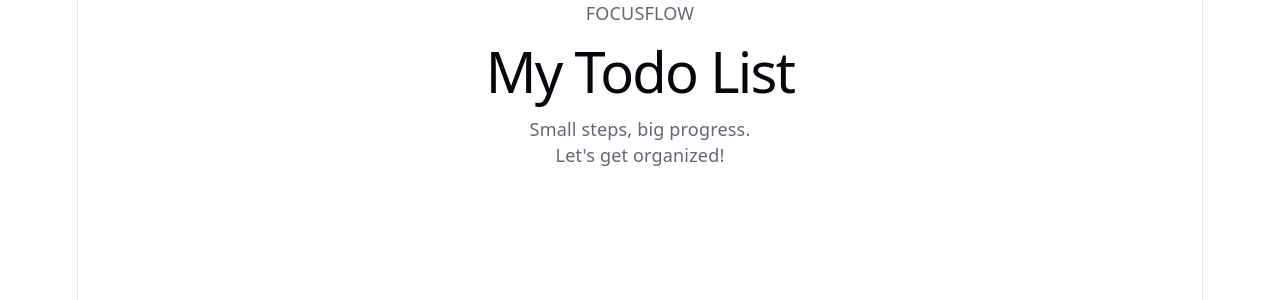
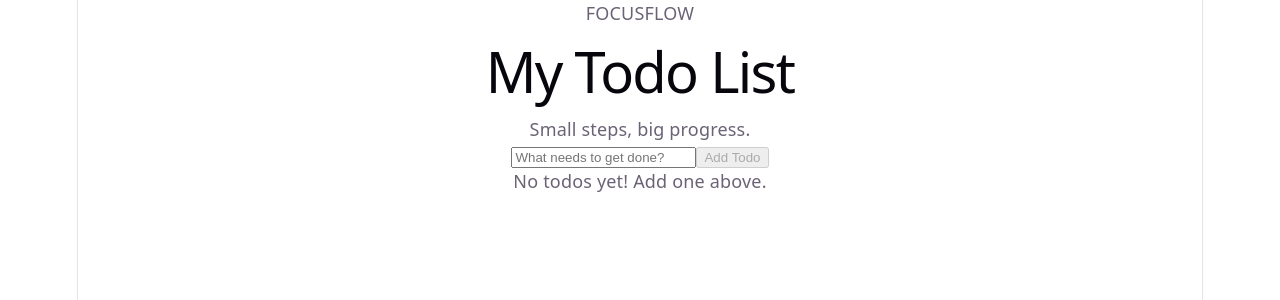
Before and after one commit to BallNChain24FEnd/AshleyWhite-Lab-10.3_Context-API-Todo-App, a React (Vite) app: page / in a window 1280 px wide. Shown: the top 300 px of the page. Built offline with nearby package versions, Linux system fonts and the light colour scheme.

Commit message:
Commit 4: Built todo input and list components

```diff
--- a/src/App.jsx
+++ b/src/App.jsx
@@ -1,7 +1,9 @@
+import TodoInput from "./components/TodoInput";
+import TodoList from "./components/TodoList";
 import "./App.css";
 
 export default function App() {
-  // Main app layout
+  // Display todo components
   return (
     <main className="app">
       <section className="todo-card">
@@ -9,7 +11,8 @@ export default function App() {
         <h1>My Todo List</h1>
         <p>Small steps, big progress.</p>
 
-        <p>Let's get organized!</p>
+        <TodoInput />
+        <TodoList />
       </section>
     </main>
   );
--- a/src/components/TodoInput.jsx
+++ b/src/components/TodoInput.jsx
@@ -0,0 +1,29 @@
+import { useState } from "react";
+import { useTodos } from "../contexts/TodoContext";
+
+export default function TodoInput() {
+  // Input state
+  const [text, setText] = useState("");
+  const { addTodo } = useTodos();
+
+  // Submit new todo
+  function handleSubmit(e) {
+    e.preventDefault();
+    addTodo(text);
+    setText("");
+  }
+
+  return (
+    <form onSubmit={handleSubmit} className="todo-form">
+      <input
+        value={text}
+        onChange={e => setText(e.target.value)}
+        placeholder="What needs to get done?"
+        aria-label="New todo"
+      />
+      <button type="submit" disabled={!text.trim()}>
+        Add Todo
+      </button>
+    </form>
+  );
+}
--- a/src/components/TodoList.jsx
+++ b/src/components/TodoList.jsx
@@ -0,0 +1,18 @@
+import { useTodos } from "../contexts/TodoContext";
+
+export default function TodoList() {
+  // Read shared todos
+  const { todos } = useTodos();
+
+  return (
+    <div className="todo-list">
+      {todos.length === 0 ? (
+        <p className="empty">No todos yet! Add one above.</p>
+      ) : (
+        todos.map(todo => (
+          <p key={todo.id}>{todo.text}</p>
+        ))
+      )}
+    </div>
+  );
+}
--- a/src/main.jsx
+++ b/src/main.jsx
@@ -1,11 +1,14 @@
 import React from "react";
 import ReactDOM from "react-dom/client";
 import App from "./App.jsx";
+import { TodoProvider } from "./contexts/TodoContext.jsx";
 import "./index.css";
 
-// Render the React app
+// Share todo state with the app
 ReactDOM.createRoot(document.getElementById("root")).render(
   <React.StrictMode>
-    <App />
+    <TodoProvider>
+      <App />
+    </TodoProvider>
   </React.StrictMode>
 );
```
